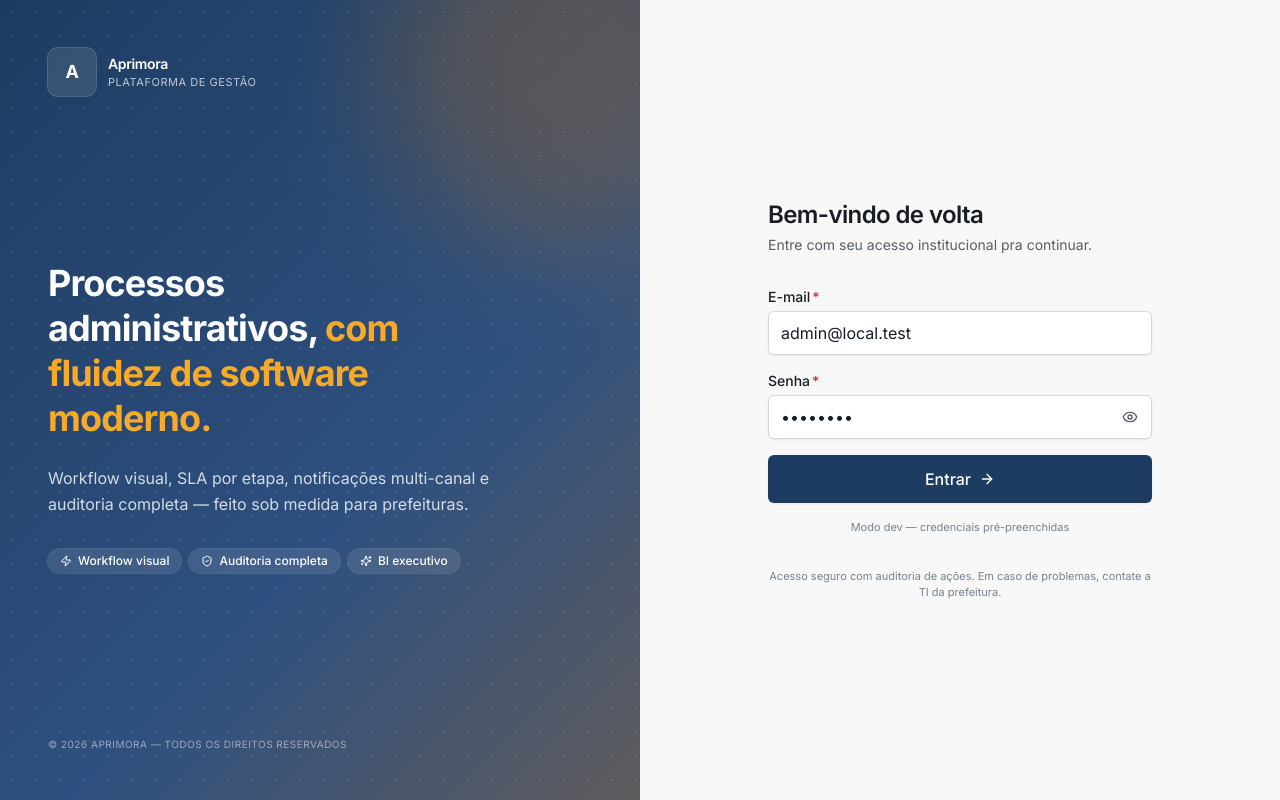
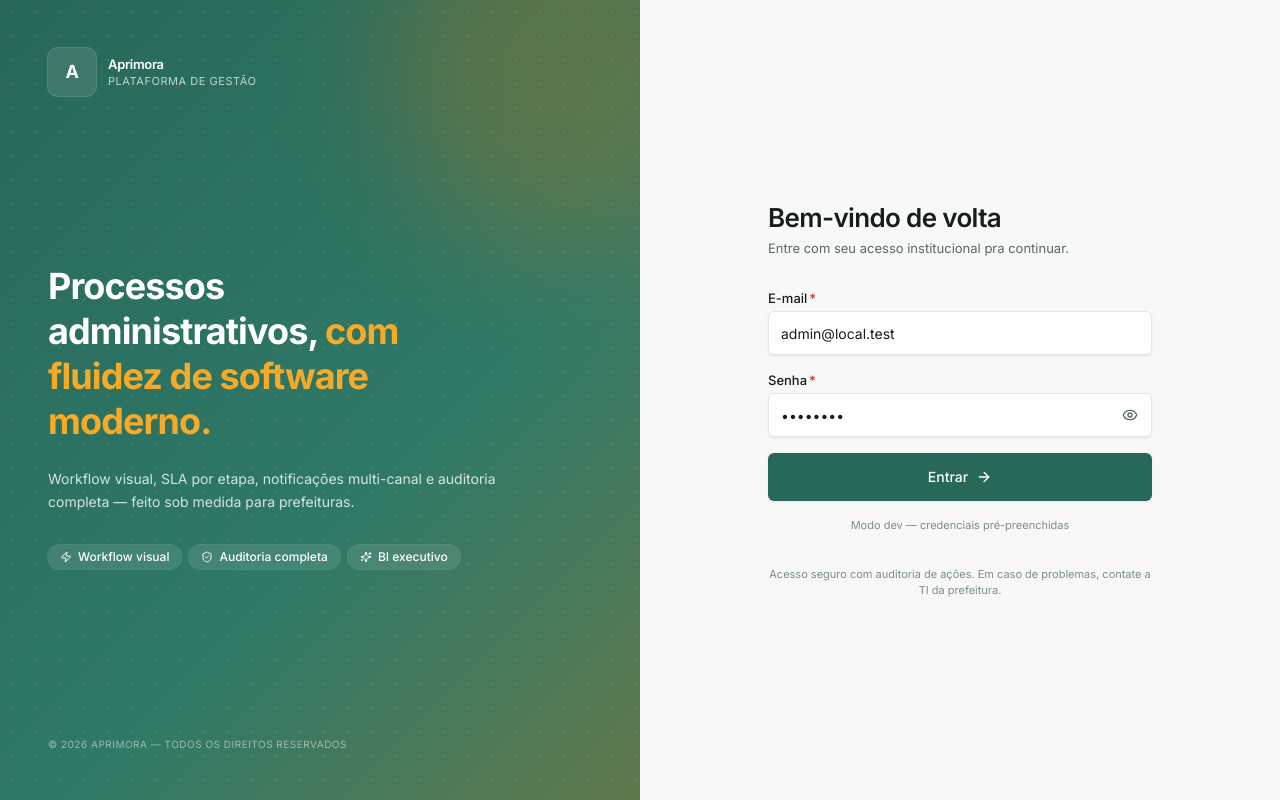
Before and after one commit to jalcoforado/GedDocPublico, a Next.js app in the folder frontend/: page /login in a window 1280 px wide. Built offline with nearby package versions, Linux system fonts and the light colour scheme; no server answers.

Commit message:
feat(ds): fundação v3 — camadas primitiva/semântica, marca verde-petróleo, Inter e escalas

```diff
--- a/frontend/app/globals.css
+++ b/frontend/app/globals.css
@@ -4,37 +4,183 @@
 
 /*
  * ============================================================
- * Aprimora Design System v2 — Refined Enterprise
+ * Aprimora Design System v3 — Institucional Refinado
  *
- * Estilo: limpo, profissional, identidade marcante mas sóbria
- *   pra contexto governamental brasileiro. Inspirações: Linear,
- *   Notion, Stripe Dashboard.
+ * Estilo: verde-petróleo formalizado como marca (era navy no v2),
+ *   âmbar mantido como acento-assinatura (par quente/frio),
+ *   acabamento denso/sereno (Linear/Vercel), Inter + numerais
+ *   tabulares. Três camadas: primitivo → semântico → componente.
  *
- * Paleta:
- *   - Brand primary: navy (#1e3a5f) — sobriedade governamental
- *   - Accent assinatura: âmbar (#d97706) — calor, brasilidade sutil,
- *     usado em destaques (logo, badges, filled secundários)
- *   - Neutros: slate (frio profissional)
- *   - Functional: success/danger/warning/info nas convenções padrão
+ * Camada primitiva (novo nesta versão): ramps HSL completos
+ *   (green/amber/neutral/status) + escalas não-cor (space, radius,
+ *   shadow, text, motion, z-index). NUNCA usar primitivos direto
+ *   em componente — sempre via token semântico.
  *
- * Dark mode:
- *   - Tokens dessaturados (não invertidos). Surface elevation tonal
- *     (Material 3 style): cada camada acima é ~5% mais clara.
+ * Camada semântica: MESMOS NOMES públicos do v2 (zero breaking
+ *   change), agora referenciando os primitivos e a nova identidade.
+ *   Legacy aliases (--aprimora*) mantidos.
  *
- * Density:
- *   - data-density="compact" no <html> reduz padding/gap em ~25%
- *     (analistas power-user querem mais info por scroll).
+ * Dark mode: tokens dessaturados (não invertidos), surface
+ *   elevation tonal (Material 3 style).
+ *
+ * Density: data-density="compact" no <html> reduz padding/gap.
  * ============================================================ */
 
 @layer base {
   :root {
+    /* ============================================================
+     * CAMADA PRIMITIVA
+     * ============================================================ */
+
+    /* --- Ramp verde-petróleo (marca) --- */
+    --green-50: 166 40% 96%;
+    --green-100: 166 38% 90%;
+    --green-200: 166 36% 80%;
+    --green-300: 166 38% 67%;
+    --green-400: 166 40% 52%;
+    --green-500: 166 42% 40%;
+    --green-600: 166 44% 33%;
+    --green-700: 166 45% 28%; /* âncora de marca — AA 6.6:1 c/ texto branco */
+    --green-800: 165 48% 22%;
+    --green-900: 164 56% 16%; /* = sidebar base (light), valor v2 preservado */
+    --green-950: 164 56% 11%; /* = sidebar base (dark), valor v2 preservado */
+
+    /* --- Ramp âmbar (acento-assinatura) — valores v2 preservados --- */
+    --amber-50: 33 95% 97%;
+    --amber-100: 34 92% 92%;
+    --amber-200: 35 90% 84%;
+    --amber-300: 36 90% 70%;
+    --amber-400: 38 92% 56%; /* = accent-light v2 */
+    --amber-500: 35 94% 50%;
+    --amber-600: 32 95% 44%; /* = accent v2 (#d97706) */
+    --amber-700: 30 90% 39%;
+    --amber-800: 28 86% 35%; /* = accent-dark v2 */
+    --amber-900: 26 80% 26%;
+    --amber-950: 24 75% 16%;
+
+    /* --- Ramp neutra — viés frio-esverdeado sutil (substitui os slates) --- */
+    --neutral-0: 0 0% 100%;
+    --neutral-25: 120 6% 97%; /* canvas off-white — valor v2 preservado */
+    --neutral-50: 150 8% 99%;
+    --neutral-100: 150 8% 96%;
+    --neutral-200: 150 8% 90%;
+    --neutral-300: 150 8% 82%;
+    --neutral-400: 150 7% 70%;
+    --neutral-500: 150 7% 55%;
+    --neutral-600: 150 8% 52%;
+    --neutral-700: 150 9% 38%;
+    --neutral-800: 152 10% 25%;
+    --neutral-900: 152 14% 16%;
+    --neutral-950: 155 16% 9%;
+
+    /* --- Ramps de status (5 degraus cada: soft-bg / soft-fg / base / dark-soft-bg / dark-soft-fg) --- */
+    --red-100: 0 86% 97%;
+    --red-300: 0 70% 70%;
+    --red-500: 0 72% 51%;
+    --red-700: 0 70% 35%;
+    --red-900: 0 60% 18%;
+
+    --emerald-100: 138 76% 96%;
+    --emerald-300: 142 60% 65%;
+    --emerald-500: 142 71% 38%;
+    --emerald-700: 158 64% 22%;
+    --emerald-900: 158 30% 16%;
+
+    --yellow-100: 48 96% 95%;
+    --yellow-300: 38 95% 70%;
+    --yellow-500: 38 92% 50%;
+    --yellow-700: 31 78% 28%;
+    --yellow-900: 31 50% 18%;
+
+    --blue-100: 214 95% 95%;
+    --blue-300: 217 80% 70%;
+    --blue-500: 217 91% 50%;
+    --blue-700: 217 91% 25%;
+    --blue-900: 217 50% 20%;
+
+    /* --- Espaço (base 4px) --- */
+    --space-0: 0px;
+    --space-1: 0.25rem; /* 4px */
+    --space-2: 0.5rem; /* 8px */
+    --space-3: 0.75rem; /* 12px */
+    --space-4: 1rem; /* 16px */
+    --space-5: 1.25rem; /* 20px */
+    --space-6: 1.5rem; /* 24px */
+    --space-7: 1.75rem; /* 28px */
+    --space-8: 2rem; /* 32px */
+    --space-9: 2.25rem; /* 36px */
+    --space-10: 2.5rem; /* 40px */
+    --space-11: 2.75rem; /* 44px */
+    --space-12: 3rem; /* 48px */
+    --space-14: 3.5rem; /* 56px */
+    --space-16: 4rem; /* 64px */
+    --space-20: 5rem; /* 80px */
+    --space-24: 6rem; /* 96px */
+
+    /* --- Radius primitivo (novo degrau xs; sm/md/lg/xl/2xl semânticos v2 preservados abaixo) --- */
+    --radius-xs: 0.125rem; /* 2px */
+    --radius-full: 9999px;
+
+    /* --- Sombras (primitivo — tom frio neutro, substitui o navy rgba do v2) --- */
+    --shadow-xs: 0 1px 2px 0 rgba(20, 30, 27, 0.04);
+    --shadow-sm: 0 1px 3px 0 rgba(20, 30, 27, 0.07), 0 1px 2px -1px rgba(20, 30, 27, 0.05);
+    --shadow-md: 0 4px 6px -1px rgba(20, 30, 27, 0.09), 0 2px 4px -2px rgba(20, 30, 27, 0.05);
+    --shadow-lg: 0 10px 15px -3px rgba(20, 30, 27, 0.09), 0 4px 6px -4px rgba(20, 30, 27, 0.05);
+    --shadow-xl: 0 20px 25px -5px rgba(20, 30, 27, 0.11), 0 8px 10px -6px rgba(20, 30, 27, 0.06);
+
+    /* --- Tipografia primitiva: pares tamanho/altura-de-linha --- */
+    --text-xs: 0.75rem; /* 12px */
+    --leading-xs: 1rem; /* 16px */
+    --text-sm: 0.8125rem; /* 13px */
+    --leading-sm: 1.125rem; /* 18px */
+    --text-base: 0.875rem; /* 14px */
+    --leading-base: 1.25rem; /* 20px */
+    --text-md: 1rem; /* 16px */
+    --leading-md: 1.5rem; /* 24px */
+    --text-lg: 1.125rem; /* 18px */
+    --leading-lg: 1.625rem; /* 26px */
+    --text-xl: 1.375rem; /* 22px */
+    --leading-xl: 1.875rem; /* 30px */
+    --text-2xl: 1.625rem; /* 26px */
+    --leading-2xl: 2.125rem; /* 34px */
+    --text-3xl: 2rem; /* 32px */
+    --leading-3xl: 2.5rem; /* 40px */
+
+    --font-sans: ui-sans-serif, system-ui, -apple-system, "Segoe UI", Roboto, sans-serif; /* sobrescrito por next/font (Inter) via .variable no <html> */
+    --font-weight-normal: 400;
+    --font-weight-medium: 500;
+    --font-weight-semibold: 600;
+    --font-weight-bold: 700;
+    --tracking-tight: -0.01em;
+    --tracking-wide: 0.02em;
+
+    /* --- Motion primitivo --- */
+    --motion-fast: 120ms;
+    --motion-base: 200ms;
+    --ease-out-quart: cubic-bezier(0.25, 1, 0.5, 1);
+
+    /* --- Z-index --- */
+    --z-base: 0;
+    --z-dropdown: 1000;
+    --z-sticky: 1100;
+    --z-fixed: 1200;
+    --z-modal-backdrop: 1300;
+    --z-modal: 1400;
+    --z-popover: 1500;
+    --z-tooltip: 1600;
+    --z-toast: 1700;
+
+    /* ============================================================
+     * CAMADA SEMÂNTICA (mesmos nomes públicos do v2)
+     * ============================================================ */
+
     /* === Brand === */
-    --brand: 213 53% 25%;          /* navy primary */
-    --brand-light: 215 47% 34%;
-    --brand-dark: 213 60% 18%;
-    --accent: 32 95% 44%;          /* âmbar #d97706 */
-    --accent-light: 38 92% 56%;
-    --accent-dark: 28 86% 35%;
+    --brand: var(--green-700); /* verde-petróleo — era navy no v2 */
+    --brand-light: var(--green-600);
+    --brand-dark: var(--green-800);
+    --accent: var(--amber-600); /* âmbar #d97706 — inalterado */
+    --accent-light: var(--amber-400);
+    --accent-dark: var(--amber-800);
     --accent-foreground: 0 0% 100%;
 
     /* Legacy aliases (mantém compat) */
@@ -42,84 +188,78 @@
     --aprimora-light: var(--brand-light);
 
     /* === Surfaces (tonal) === */
-    --bg: 120 6% 97%;              /* canvas geral — off-white, viés frio/verde */
-    --surface-1: 0 0% 100%;        /* cards */
-    --surface-2: 220 14% 99%;      /* nested cards / hover */
-    --surface-3: 220 12% 96%;      /* popovers / dropdowns */
+    --bg: var(--neutral-25); /* canvas geral — off-white, viés frio/verde */
+    --surface-1: var(--neutral-0); /* cards */
+    --surface-2: var(--neutral-50); /* nested cards / hover */
+    --surface-3: var(--neutral-100); /* popovers / dropdowns */
     /* Sidebar: verde-petróleo escuro (identidade própria do módulo),
-       destacada tanto do canvas off-white quanto dos cards brancos.
-       Textos/ícones claros; ativo usa um degrau mais claro + filete accent. */
-    --sidebar: 164 56% 16%;              /* base ~#123f33 */
-    --sidebar-foreground: 154 18% 92%;   /* ~#e8efec — itens/ícones */
+       agora referenciando o ramp green-900/950 — look v2 preservado. */
+    --sidebar: var(--green-900); /* base ~#123f33 */
+    --sidebar-foreground: 154 18% 92%; /* ~#e8efec — itens/ícones */
     --sidebar-muted-foreground: 158 16% 67%; /* ~#9db8af — títulos de grupo/muted */
     --sidebar-border: 164 40% 22%;
-    --sidebar-accent: 164 52% 19%;       /* hover ~#17493c */
-    --sidebar-active: 165 50% 21%;       /* item ativo ~#1b5244 */
+    --sidebar-accent: 164 52% 19%; /* hover ~#17493c */
+    --sidebar-active: 165 50% 21%; /* item ativo ~#1b5244 */
     --background: var(--bg);
-    --foreground: 222 22% 12%;     /* texto principal */
-    --foreground-muted: 220 9% 38%;
-    --foreground-subtle: 220 9% 52%;
+    --foreground: 155 16% 10%; /* texto principal — viés frio-esverdeado */
+    --foreground-muted: var(--neutral-700);
+    --foreground-subtle: var(--neutral-600);
     --card: var(--surface-1);
     --card-foreground: var(--foreground);
-    --muted: 220 14% 96%;
+    --muted: var(--neutral-100);
     --muted-foreground: var(--foreground-muted);
-    --border: 220 13% 90%;
-    --border-strong: 220 13% 82%;
-    --input: 220 13% 85%;
+    --border: var(--neutral-200);
+    --border-strong: var(--neutral-300);
+    --input: var(--neutral-200);
     --ring: var(--brand);
 
     /* === Semantic intents === */
     --primary: var(--brand);
     --primary-foreground: 0 0% 100%;
 
-    --danger: 0 72% 51%;
+    --danger: var(--red-500);
     --danger-foreground: 0 0% 100%;
-    --danger-soft: 0 86% 97%;
-    --danger-soft-foreground: 0 70% 35%;
+    --danger-soft: var(--red-100);
+    --danger-soft-foreground: var(--red-700);
 
-    --success: 142 71% 38%;
+    --success: var(--emerald-500);
     --success-foreground: 0 0% 100%;
-    --success-soft: 138 76% 96%;
-    --success-soft-foreground: 158 64% 22%;
+    --success-soft: var(--emerald-100);
+    --success-soft-foreground: var(--emerald-700);
 
-    --warning: 38 92% 50%;
+    --warning: var(--yellow-500);
     --warning-foreground: 26 83% 14%;
-    --warning-soft: 48 96% 95%;
-    --warning-soft-foreground: 31 78% 28%;
+    --warning-soft: var(--yellow-100);
+    --warning-soft-foreground: var(--yellow-700);
 
-    --info: 217 91% 50%;
+    --info: var(--blue-500);
     --info-foreground: 0 0% 100%;
-    --info-soft: 214 95% 95%;
-    --info-soft-foreground: 217 91% 25%;
+    --info-soft: var(--blue-100);
+    --info-soft-foreground: var(--blue-700);
 
     /* === Spacing scale (referência semântica) === */
-    --space-1: 0.25rem;   /* 4px */
-    --space-2: 0.5rem;    /* 8px */
-    --space-3: 0.75rem;   /* 12px */
-    --space-4: 1rem;      /* 16px */
-    --space-5: 1.25rem;   /* 20px */
-    --space-6: 1.5rem;    /* 24px */
-    --space-8: 2rem;      /* 32px */
-    --space-10: 2.5rem;   /* 40px */
-    --space-12: 3rem;     /* 48px */
-    --space-16: 4rem;     /* 64px */
+    --space-1: 0.25rem; /* 4px */
+    --space-2: 0.5rem; /* 8px */
+    --space-3: 0.75rem; /* 12px */
+    --space-4: 1rem; /* 16px */
+    --space-5: 1.25rem; /* 20px */
+    --space-6: 1.5rem; /* 24px */
+    --space-8: 2rem; /* 32px */
+    --space-10: 2.5rem; /* 40px */
+    --space-12: 3rem; /* 48px */
+    --space-16: 4rem; /* 64px */
 
-    /* === Border radius === */
-    --radius-sm: 0.25rem;   /* 4px — badges, inputs internos */
-    --radius-md: 0.375rem;  /* 6px — buttons, inputs */
-    --radius-lg: 0.625rem;  /* 10px — cards */
-    --radius-xl: 1rem;      /* 16px — modais */
-    --radius-2xl: 1.5rem;   /* 24px — heros, painéis grandes */
+    /* === Border radius (v2 preservado — badges/inputs/cards/modais/heroes) === */
+    --radius-sm: 0.25rem; /* 4px — badges, inputs internos */
+    --radius-md: 0.375rem; /* 6px — buttons, inputs */
+    --radius-lg: 0.625rem; /* 10px — cards */
+    --radius-xl: 1rem; /* 16px — modais */
+    --radius-2xl: 1.5rem; /* 24px — heros, painéis grandes */
 
     /* === Elevation === */
-    --shadow-xs: 0 1px 2px 0 rgba(15, 23, 42, 0.04);
-    --shadow-sm: 0 1px 3px 0 rgba(15, 23, 42, 0.06), 0 1px 2px -1px rgba(15, 23, 42, 0.04);
-    --shadow-md: 0 4px 6px -1px rgba(15, 23, 42, 0.08), 0 2px 4px -2px rgba(15, 23, 42, 0.04);
-    --shadow-lg: 0 10px 15px -3px rgba(15, 23, 42, 0.08), 0 4px 6px -4px rgba(15, 23, 42, 0.04);
-    --shadow-xl: 0 20px 25px -5px rgba(15, 23, 42, 0.10), 0 8px 10px -6px rgba(15, 23, 42, 0.06);
-    /* Brand glow pra elementos de destaque */
+    /* --shadow-xs..xl agora primitivos (acima); mantidos aqui os glows de marca */
     --shadow-brand: 0 4px 14px 0 hsl(var(--brand) / 0.18);
-    --shadow-accent: 0 4px 14px 0 hsl(var(--accent) / 0.20);
+    --shadow-accent: 0 4px 14px 0 hsl(var(--accent) / 0.2);
 
     /* === Motion === */
     --ease-out-expo: cubic-bezier(0.16, 1, 0.3, 1);
@@ -130,57 +270,57 @@
     --duration-slow: 320ms;
   }
 
-  /* === Dark mode: tokens dessaturados, surface tonal === */
+  /* === Dark mode: tokens dessaturados, surface tonal, viés verde === */
   :root.dark,
   :root[data-theme="dark"] {
-    --bg: 222 25% 8%;
-    --surface-1: 222 22% 11%;      /* cards */
-    --surface-2: 222 20% 14%;      /* nested */
-    --surface-3: 222 18% 17%;      /* popovers */
+    --bg: 158 20% 8%;
+    --surface-1: 158 18% 11%; /* cards */
+    --surface-2: 158 16% 14%; /* nested */
+    --surface-3: 156 14% 17%; /* popovers */
     /* Sidebar no dark: mesmo verde-petróleo, mais profundo — mantém a
        identidade do módulo e a sensação de "elevação invertida" típica de
        sidebars dark mode. */
-    --sidebar: 164 56% 11%;              /* base ~#0c2b23 */
+    --sidebar: var(--green-950); /* base ~#0c2b23 */
     --sidebar-foreground: 154 18% 92%;
     --sidebar-muted-foreground: 158 16% 67%;
     --sidebar-border: 164 40% 17%;
-    --sidebar-accent: 164 45% 15%;       /* hover */
-    --sidebar-active: 165 45% 18%;       /* item ativo */
+    --sidebar-accent: 164 45% 15%; /* hover */
+    --sidebar-active: 165 45% 18%; /* item ativo */
     --background: var(--bg);
-    --foreground: 220 14% 96%;
-    --foreground-muted: 220 9% 70%;
-    --foreground-subtle: 220 9% 55%;
+    --foreground: 150 10% 96%;
+    --foreground-muted: 150 6% 70%;
+    --foreground-subtle: 150 6% 55%;
     --card: var(--surface-1);
     --card-foreground: var(--foreground);
-    --muted: 222 18% 17%;
+    --muted: 156 14% 17%;
     --muted-foreground: var(--foreground-muted);
-    --border: 222 14% 22%;
-    --border-strong: 222 14% 30%;
-    --input: 222 14% 22%;
+    --border: 156 12% 22%;
+    --border-strong: 156 12% 30%;
+    --input: 156 12% 22%;
 
-    --brand: 213 60% 60%;          /* navy clareia pra atingir contraste */
-    --brand-light: 213 60% 72%;
-    --brand-dark: 213 53% 40%;
-    --accent: 32 95% 60%;          /* âmbar clareia */
+    --brand: var(--green-400); /* clareia pra atingir contraste no dark */
+    --brand-light: var(--green-300);
+    --brand-dark: var(--green-600);
+    --accent: 32 95% 60%; /* âmbar clareia */
     --accent-light: 38 92% 70%;
     --primary: var(--brand);
-    --primary-foreground: 222 25% 8%;
+    --primary-foreground: 158 20% 10%;
     --ring: var(--brand-light);
 
     --danger: 0 72% 60%;
-    --danger-soft: 0 60% 18%;
+    --danger-soft: var(--red-900);
     --danger-soft-foreground: 0 75% 88%;
 
     --success: 142 60% 50%;
-    --success-soft: 158 30% 16%;
+    --success-soft: var(--emerald-900);
     --success-soft-foreground: 138 60% 85%;
 
     --warning: 38 95% 60%;
     --warning-foreground: 26 83% 8%;
-    --warning-soft: 31 50% 18%;
+    --warning-soft: var(--yellow-900);
     --warning-soft-foreground: 48 96% 85%;
 
-    --info-soft: 217 50% 20%;
+    --info-soft: var(--blue-900);
     --info-soft-foreground: 214 95% 88%;
 
     --shadow-xs: 0 1px 2px 0 rgba(0, 0, 0, 0.4);
@@ -192,9 +332,9 @@
 
   /* Density compact — reduz padding em componentes que usam o utility .density-aware */
   :root[data-density="compact"] {
-    --density-pad-y: 0.375rem;     /* vs 0.5 default */
-    --density-pad-x: 0.625rem;     /* vs 0.75 default */
-    --density-row-h: 2.25rem;      /* 36px vs 44px default */
+    --density-pad-y: 0.375rem; /* vs 0.5 default */
+    --density-pad-x: 0.625rem; /* vs 0.75 default */
+    --density-row-h: 2.25rem; /* 36px vs 44px default */
   }
   :root {
     --density-pad-y: 0.5rem;
--- a/frontend/tailwind.config.ts
+++ b/frontend/tailwind.config.ts
@@ -10,7 +10,37 @@ const config: Config = {
         mono: ["var(--font-mono)", "ui-monospace", "monospace"],
         display: ["var(--font-sans)", "ui-sans-serif", "system-ui", "sans-serif"],
       },
+      fontSize: {
+        xs: ["var(--text-xs)", { lineHeight: "var(--leading-xs)" }], // 12/16
+        sm: ["var(--text-sm)", { lineHeight: "var(--leading-sm)" }], // 13/18 — meta/caption
+        base: ["var(--text-base)", { lineHeight: "var(--leading-base)" }], // 14/20 — body/tabela
+        md: ["var(--text-md)", { lineHeight: "var(--leading-md)" }], // 16/24 — section
+        lg: ["var(--text-lg)", { lineHeight: "var(--leading-lg)" }], // 18/26
+        xl: ["var(--text-xl)", { lineHeight: "var(--leading-xl)" }], // 22/30 — page title
+        "2xl": ["var(--text-2xl)", { lineHeight: "var(--leading-2xl)" }], // 26/34
+        "3xl": ["var(--text-3xl)", { lineHeight: "var(--leading-3xl)" }], // 32/40 — KPI hero
+      },
       colors: {
+        // Primitive ramps expostos apenas onde não colidem com paletas default do
+        // Tailwind já usadas literalmente no app (green-*/amber-* aparecem em
+        // componentes para status "sucesso"/"rascunho" via classes cruas — não
+        // reapontar aqui pra não trocar o significado dessas telas fora de escopo
+        // desta task). `brand-*` e `accent-*` (abaixo) já cobrem o ramp da marca.
+        neutral: {
+          0: "hsl(var(--neutral-0) / <alpha-value>)",
+          25: "hsl(var(--neutral-25) / <alpha-value>)",
+          50: "hsl(var(--neutral-50) / <alpha-value>)",
+          100: "hsl(var(--neutral-100) / <alpha-value>)",
+          200: "hsl(var(--neutral-200) / <alpha-value>)",
+          300: "hsl(var(--neutral-300) / <alpha-value>)",
+          400: "hsl(var(--neutral-400) / <alpha-value>)",
+          500: "hsl(var(--neutral-500) / <alpha-value>)",
+          600: "hsl(var(--neutral-600) / <alpha-value>)",
+          700: "hsl(var(--neutral-700) / <alpha-value>)",
+          800: "hsl(var(--neutral-800) / <alpha-value>)",
+          900: "hsl(var(--neutral-900) / <alpha-value>)",
+          950: "hsl(var(--neutral-950) / <alpha-value>)",
+        },
         // Brand
         aprimora: {
           DEFAULT: "hsl(var(--brand) / <alpha-value>)",
@@ -87,6 +117,7 @@ const config: Config = {
         },
       },
       borderRadius: {
+        xs: "var(--radius-xs)",
         sm: "var(--radius-sm)",
         md: "var(--radius-md)",
         lg: "var(--radius-lg)",
```
